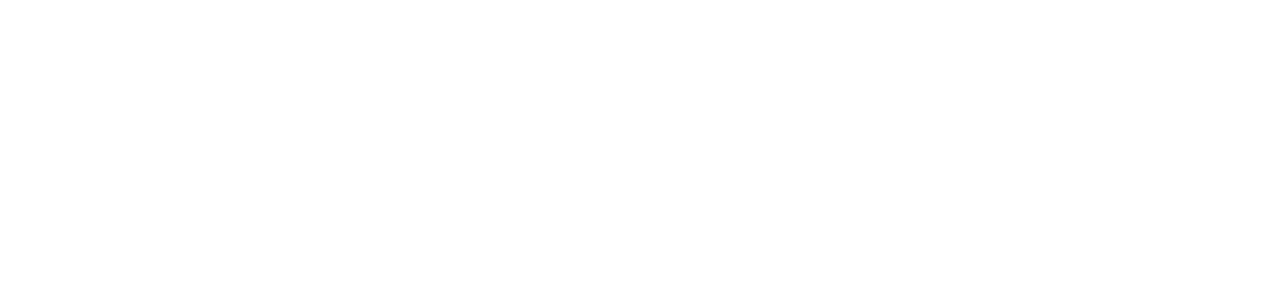
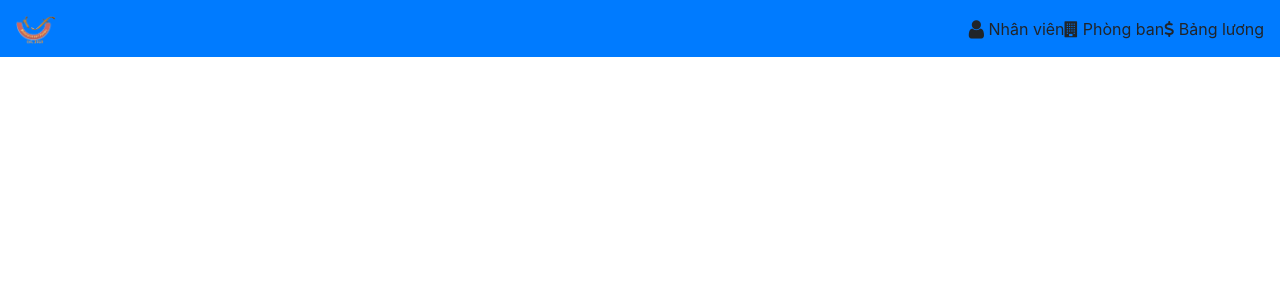
Before and after one commit to Tuantu1999/Assignment2, a React (Create React App) app: page / in a window 1280 px wide. Shown: the top 300 px of the page. Built offline with nearby package versions, Linux system fonts and the light colour scheme.

Commit message:
commit 3

```diff
--- a/public/index.html
+++ b/public/index.html
@@ -11,6 +11,7 @@
     />
     <link rel="apple-touch-icon" href="%PUBLIC_URL%/logo192.png" />
     <link rel="stylesheet" href="https://cdnjs.cloudflare.com/ajax/libs/font-awesome/4.7.0/css/font-awesome.min.css">
+    <script src='https://kit.fontawesome.com/a076d05399.js' crossorigin='anonymous'></script>
     <!--
       manifest.json provides metadata used when your web app is installed on a
       user's mobile device or desktop. See https://developers.google.com/web/fundamentals/web-app-manifest/
--- a/src/App.js
+++ b/src/App.js
@@ -1,10 +1,13 @@
 import React, { Component } from 'react';
 import './App.css';
+import Main from './components/MainComponent';
 class App extends Component {
 
   render() {
     return (
-      <div className="App"></div>
+      <div className="App">
+        <Main/>
+      </div>
     );
   }
 }
--- a/src/components/HeaderComponent.js
+++ b/src/components/HeaderComponent.js
@@ -0,0 +1,34 @@
+import React from 'react'
+import { Navbar, NavbarBrand, Nav, NavbarToggler, NavItem, Collapse } from 'reactstrap'
+
+function Header () {
+    return(
+        <div>
+            <Navbar color="primary">
+                <NavbarBrand>
+                    <img
+                        src='assets/images/logo.png'
+                        width="40"
+                        alt="Logo"
+                    />
+                </NavbarBrand>
+
+                <Nav>
+                    <NavItem>
+                        <span className='fa fa-user fa-lg'></span> Nhân viên
+                    </NavItem>
+
+                    <NavItem>
+                        <span className='fa fa-building'></span> Phòng ban
+                    </NavItem>
+
+                    <NavItem>
+                        <span className='fa fa-dollar-sign'></span> Bảng lương
+                    </NavItem>
+                </Nav>
+            </Navbar>
+        </div>
+    )
+}
+
+export default Header;
--- a/src/components/MainComponent.js
+++ b/src/components/MainComponent.js
@@ -0,0 +1,12 @@
+import React from 'react'
+import Header from './HeaderComponent';
+
+function Main () {
+    return(
+        <div>
+            <Header/>
+        </div>
+    )
+}
+
+export default Main;
```
